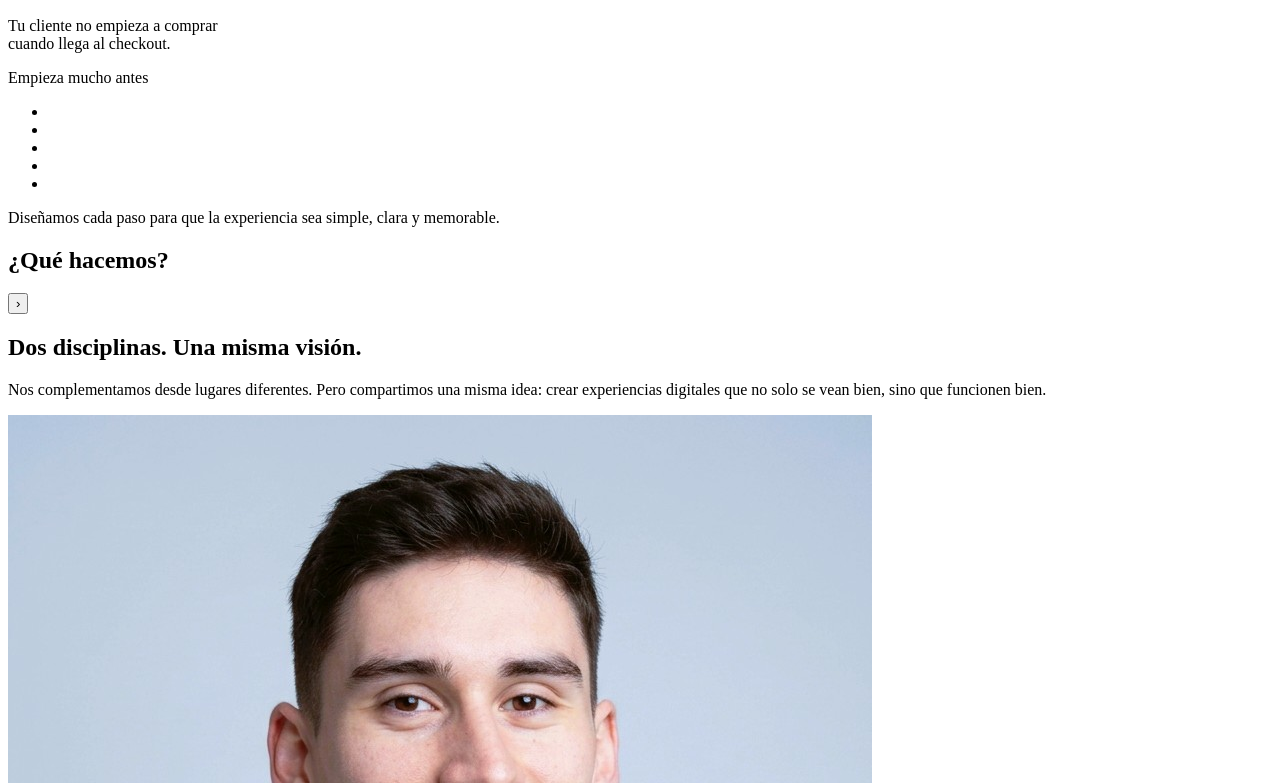
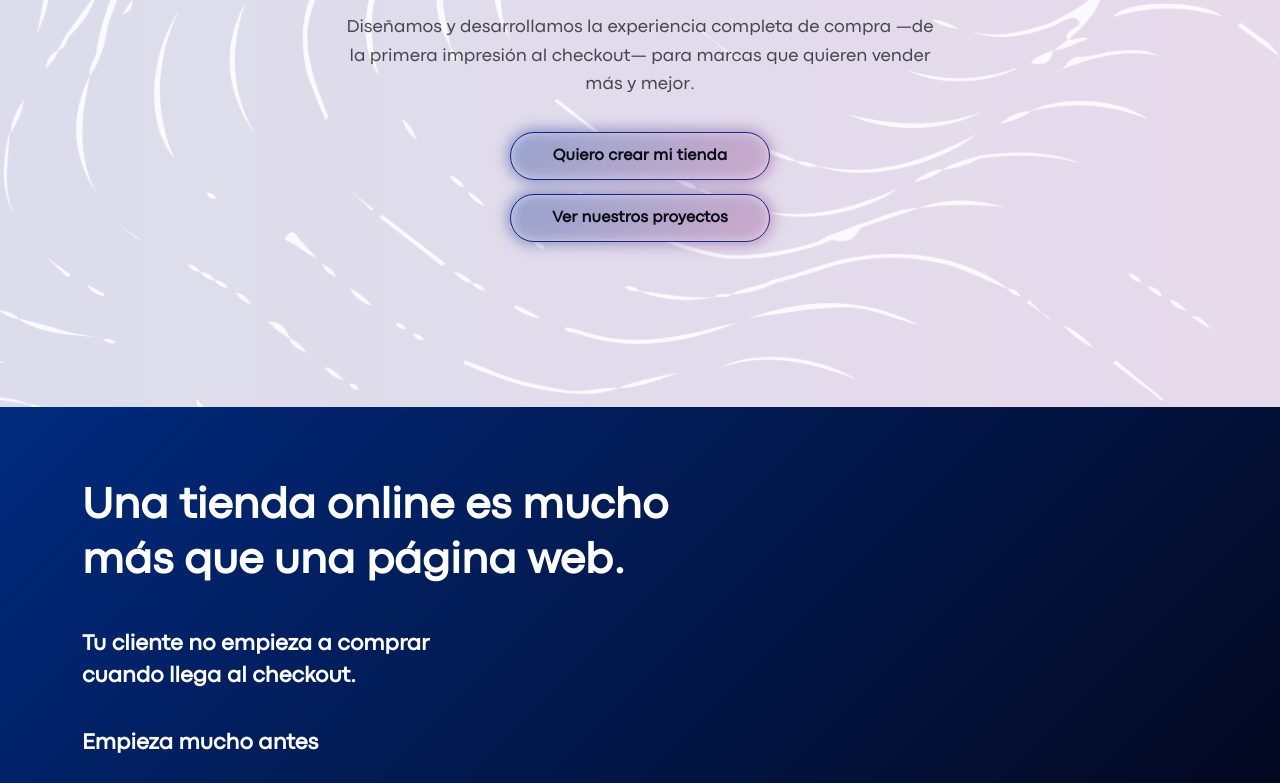
Before and after one commit to Misericordios-o/misericordios-o.github.io, a plain HTML site: page index.html in a window 1280 px wide. Shown: the part 319-1102 px from the top of the page. Drawn offline with Linux system fonts and the light colour scheme; a script that the page names is missing.

Commit message:
Update index.html

```diff
--- a/index.html
+++ b/index.html
@@ -4,8 +4,8 @@
     <meta charset="utf-8" />
     <meta name="viewport" content="width=device-width, initial-scale=1.0" />
     <title>Inicio - Checkout Studio</title>
-    <link rel="stylesheet" href="/css/site.xj54el1jxd.css" />
-    <link rel="stylesheet" href="/CheckoutStudioPageR.k165hx4eod.styles.css" />
+    <link rel="stylesheet" href="/css/site.css" />
+    <link rel="stylesheet" href="/CheckoutStudioPageR.styles.css" />
 </head>
 <body>
     <header id="site-header">
```
